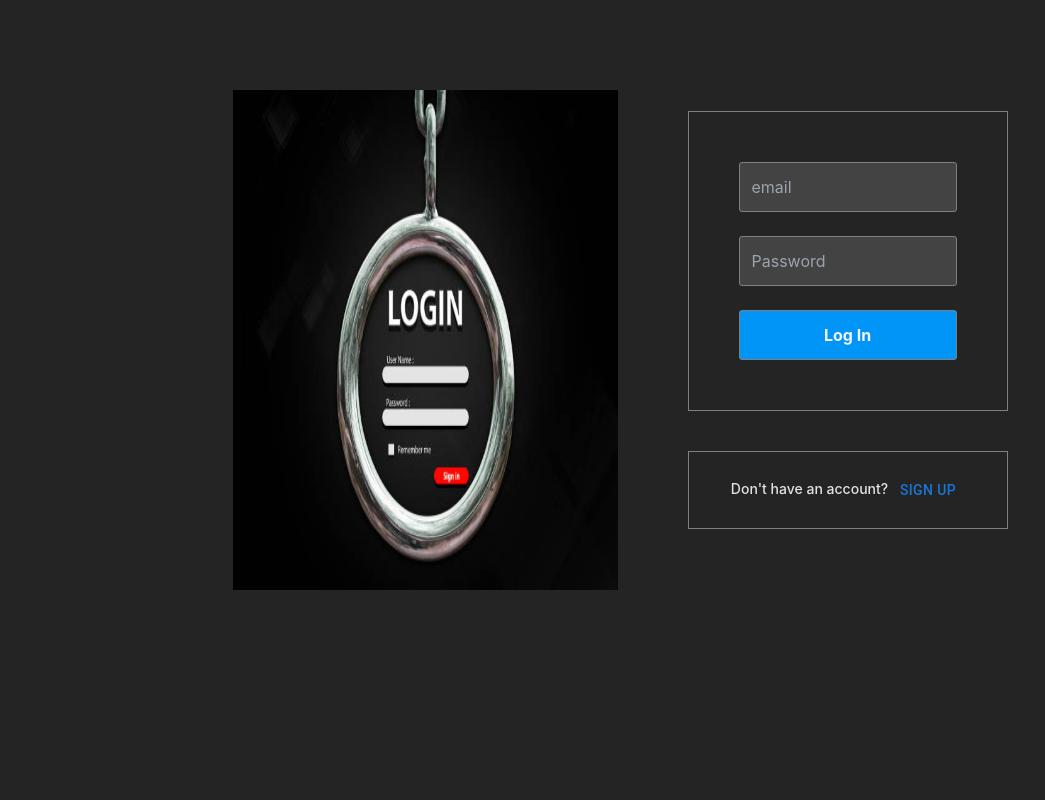
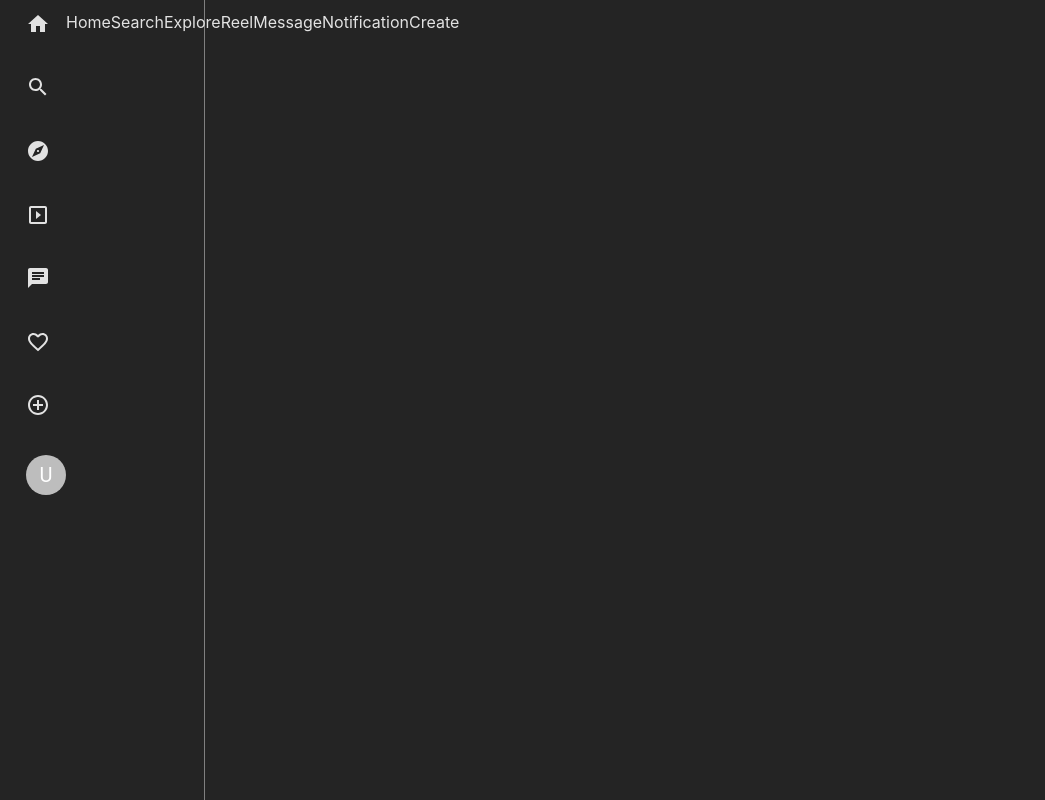
Before and after one commit to krishnabakshi2455/Social-Media-Website-MERNStack, a React (Vite) app in the folder front-end/: page / in a window 1280 px wide. Shown: the whole page, without its empty margins (0-1045 px from the left). Built offline with nearby package versions, Linux system fonts and the light colour scheme.

Commit message:
navbar-update-1

```diff
--- a/front-end/src/App.tsx
+++ b/front-end/src/App.tsx
@@ -16,17 +16,18 @@ const App: React.FC = () => {
 
   console.log(`this is sign up email (${SingUemail}) this is sign up password (${SingUppassword}) this is sign up username (${SingUpUsername}) this data comes from app component`);
 
-  const LoginEmail = useSelector((state: RootState) => state.AuthenticationLogin.email)
+  // const LoginEmail = useSelector((state: RootState) => state.AuthenticationLogin.email)
 
-  const Loginpassword = useSelector((state: RootState) => state.AuthenticationLogin.password)
+  // const Loginpassword = useSelector((state: RootState) => state.AuthenticationLogin.password)
 
   // console.log(`this is login email (${LoginEmail}) this is login password (${Loginpassword})  this data comes from app component`);
 
   return (
     <>
-      {
+    <Home/>
+      {/* {
         SingUppassword && SingUppassword && LoginEmail && Loginpassword ? <Home /> : <Authentication />
-      }
+      } */}
     </>
   )
 }
--- a/front-end/src/Components/Home/Home.tsx
+++ b/front-end/src/Components/Home/Home.tsx
@@ -1,9 +1,10 @@
 import React from 'react'
+import Navbar from '../Navbar/NavBar'
 
 const Home:React.FC = () => {
   return (
     <>
-      home
+      <Navbar/>
     </>
   )
 }
--- /dev/null
+++ b/front-end/src/Components/Main-Routes/MainRoutes.tsx
@@ -0,0 +1,23 @@
+import React from 'react'
+import { Routes,Route } from 'react-router'
+import Home from '../Home/Home'
+
+const MainRoutes:React.FC = () => {
+  return (
+      <>
+      <Routes>
+          {/* Static route */}
+          <Route path="/" element={<Home />} />
+
+          {/* Dynamic route with user id */}
+          {/* <Route path="/" element={<Home />} /> */}
+
+          {/* Fallback route for unmatched paths */}
+          {/* <Route path="*" element={<Home/>} /> */}
+      </Routes>
+
+    </>
+  )
+}
+
+export default MainRoutes
--- /dev/null
+++ b/front-end/src/Components/Navbar/NavBar.css
@@ -0,0 +1,45 @@
+.navbar-main-div {
+    border-right: 1px solid grey;
+    width: 16vw;
+    display: flex;
+    flex-direction: column;
+    align-items: flex-start;
+    gap: 10px;
+    height: 100vh;
+    /* position: fixed;
+    top: 0;
+    left: 0; */
+}
+
+.navbar-container {
+    display: flex;
+    flex-direction: row;
+    /* gap: 40px; */
+    margin-left: 1rem;
+    box-sizing: border-box;
+    width: 50%;
+    padding: 10px 10px 10px 10px;
+}
+
+.icon-container {
+    display: flex;
+    flex-direction: column;
+    gap: 38px;
+}
+
+.post-conatainer-navabar {
+    /* margin-left: 18%; */
+    width: 80%;
+
+}
+
+@media (min-width:300px) and (max-width:450px) {
+    .navbar-main-div {
+        display: none;
+    }
+
+    .post-conatainer-navabar {
+        width: 100%;
+    }
+
+}
--- /dev/null
+++ b/front-end/src/Components/Navbar/NavBar.tsx
@@ -0,0 +1,57 @@
+import { Button, Avatar } from '@mui/material';
+import React from 'react';
+import HomeIcon from '@mui/icons-material/Home';
+import SearchIcon from '@mui/icons-material/Search';
+import AddCircleOutlineIcon from '@mui/icons-material/AddCircleOutline';
+import LogoutIcon from '@mui/icons-material/Logout';
+import ExploreIcon from '@mui/icons-material/Explore';
+import ChatIcon from '@mui/icons-material/Chat';
+import FavoriteBorderIcon from '@mui/icons-material/FavoriteBorder';
+import SlideshowIcon from '@mui/icons-material/Slideshow';
+import { useSelector, useDispatch } from 'react-redux';
+import './Navbar.css';
+import { RootState } from '../../ReduxFolder/store'; // Assuming RootState is defined in the Redux store
+import { Link } from 'react-router-dom';
+import MainRoutes from '../Main-Routes/MainRoutes';
+const Navbar: React.FC = () => {
+    const SingUpUsername = useSelector((state: RootState) => state.AuthenticationSignup.username)
+
+    return (
+        <>
+        {/* <MainRoutes/> */}
+            <div className='navbar-super-div flex w-screen lg:justify-around'>
+                <div  className='navbar-main-div'>
+                    {/* <img src={InstaLogo} width={150} className=' ml-4 mt-4' alt="notfound" /> */}
+
+                    <div  className='navbar-container'>
+                        <div  className='icon-container '>
+                            <Link to="/Posts" className=' text-white cursor-pointer'><HomeIcon /></Link>
+                            <Link to="/Posts" className=' text-white cursor-pointer'><SearchIcon /></Link>
+                            <Link to="/Posts" className=' text-white cursor-pointer'><ExploreIcon /></Link>
+                            <Link to="/Posts" className=' text-white cursor-pointer'><SlideshowIcon /></Link>
+                            <Link to="/Posts" className=' text-white cursor-pointer'><ChatIcon /></Link>
+                            <Link to="/Posts" className=' text-white cursor-pointer'><FavoriteBorderIcon /></Link>
+                            <Link to="/Create" className=' text-white'><AddCircleOutlineIcon /></Link>
+                            <Avatar className='w-2'>{SingUpUsername ? SingUpUsername[0] : 'U'}</Avatar>
+                        </div>
+
+                        <div  className='navbar-name-container flex flex-col gap-10'>
+                            <Link to="/" className='text-white font-serif cursor-pointer'>Home</Link>
+                            <Link to="" className='text-white font-serif cursor-pointer'>Search</Link>
+                            <Link to="" className='text-white font-serif cursor-pointer'>Explore</Link>
+                            <Link to="" className='text-white font-serif cursor-pointer'>Reel</Link>
+                            <Link to="" className='text-white font-serif cursor-pointer'>Message</Link>
+                            <Link to="" className='text-white font-serif cursor-pointer'>Notification</Link>
+                            <Link to="/Create" className='text-white font-serif cursor-pointer'>Create</Link>
+                            <Link to="/Posts" className=' text-white cursor-pointer ml-2 mt-2'>{SingUpUsername}</Link>
+                        </div>
+                    </div>
+                </div>
+
+
+            </div>
+        </>
+    );
+};
+
+export default Navbar;
```
